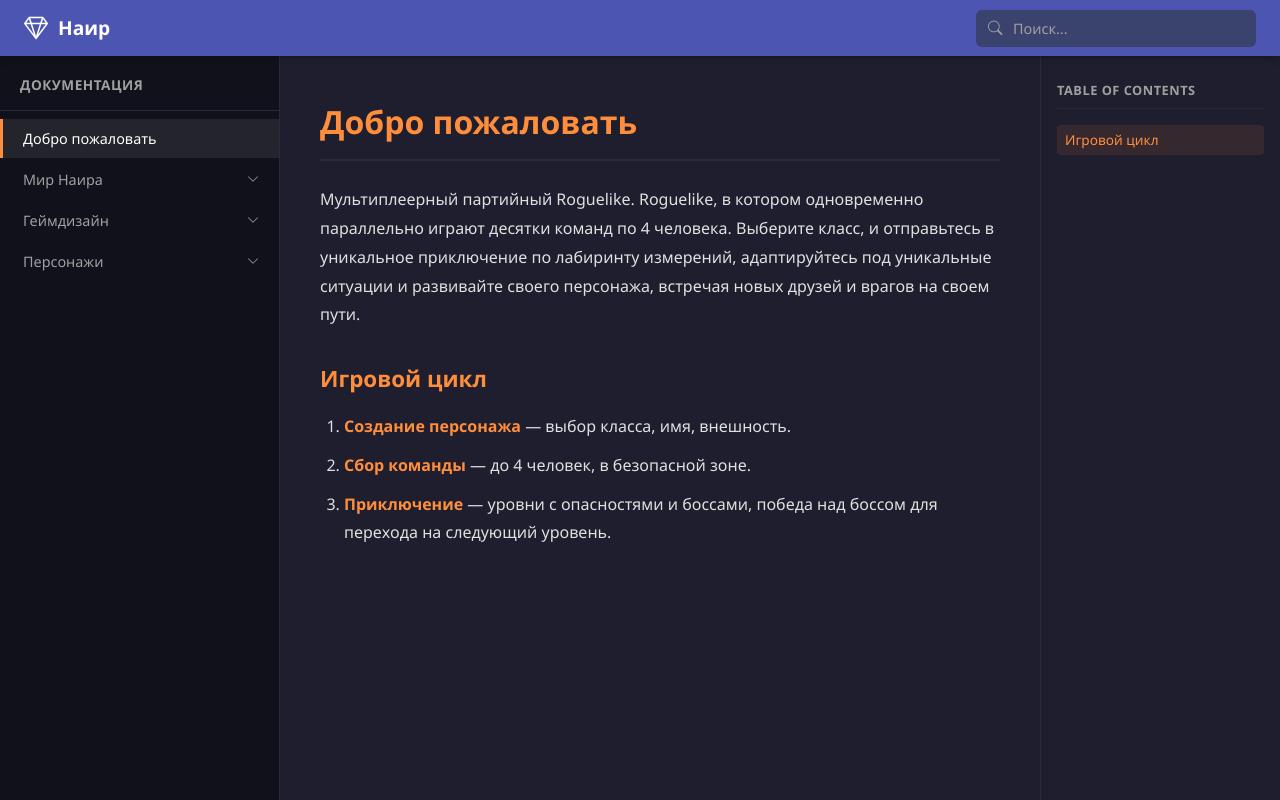
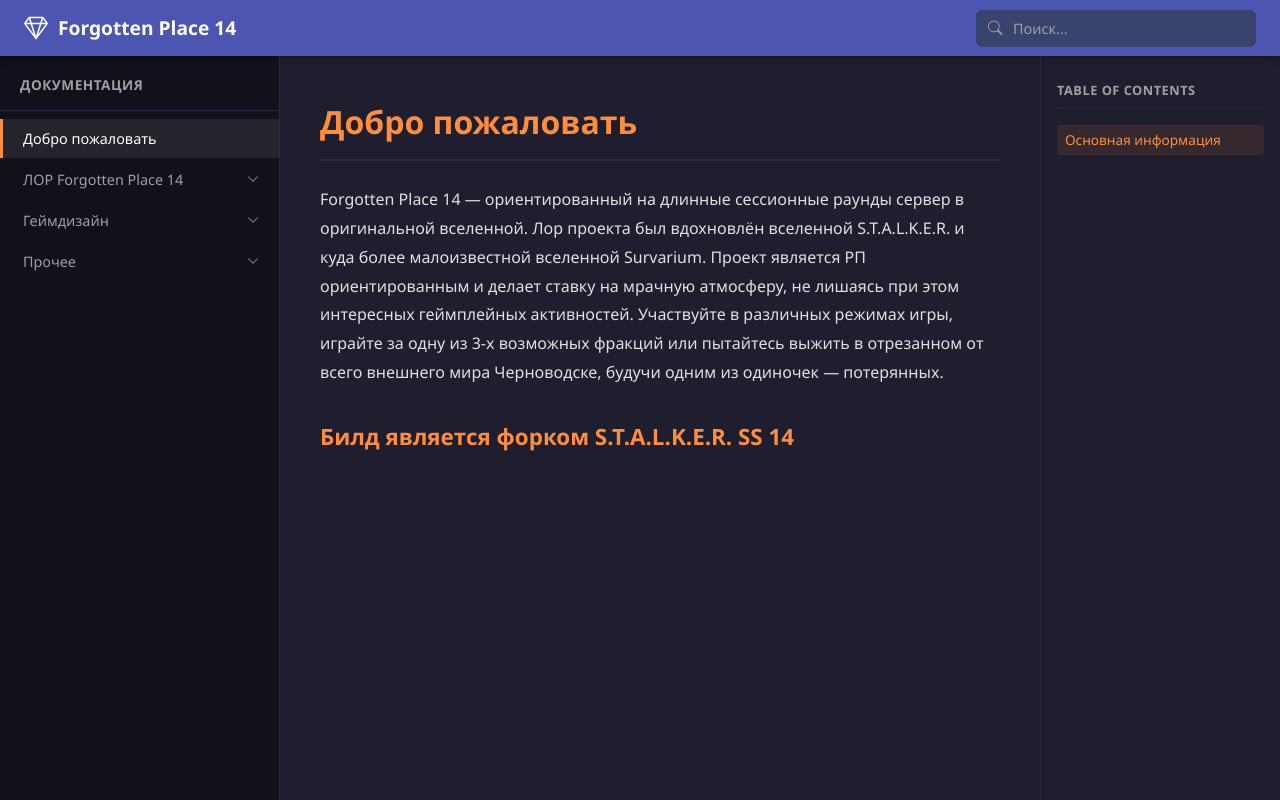
Before and after one commit to Forgotten-Place/Forgotten-Place.github.io, a Flask app: page / in a window 1280 px wide. Run offline with Flask 3, Linux system fonts and the light colour scheme; some web fonts are replaced.

Commit message:
Update base.html

```diff
--- a/templates/base.html
+++ b/templates/base.html
@@ -3,9 +3,9 @@
 <head>
     <meta charset="UTF-8">
     <meta name="viewport" content="width=device-width, initial-scale=1.0">
-    <meta name="description" content="Наир - текстовая фэнтези ролевая игра">
+    <meta name="description" content="Forgotten Place 14 - проект в Spase Station 14">
     <meta name="theme-color" content="#1E1E2E">
-    <title>{% block title %}Наир - Документация{% endblock %}</title>
+    <title>{% block title %}Forgotten Place 14{% endblock %}</title>
 
     <link rel="stylesheet" href="https://cdn.jsdelivr.net/npm/bootstrap-icons@1.11.1/font/bootstrap-icons.css">
     <link rel="stylesheet" href="{{ url_for('static', filename='css/styles.css') }}?v=20260315">
@@ -17,7 +17,7 @@
         <div class="header-left">
             <div class="logo">
                 <i class="bi bi-gem"></i>
-                <span class="logo-text">Наир</span>
+                <span class="logo-text">Forgotten Place 14</span>
             </div>
         </div>
         <div class="header-right">
@@ -40,13 +40,13 @@
                 </li>
                 <li class="nav-item has-children">
                     <a href="#" class="nav-link nav-parent" data-target="sub-lore">
-                        <span>Мир Наира</span>
+                        <span>ЛОР Forgotten Place 14</span>
                         <i class="bi bi-chevron-down nav-arrow"></i>
                     </a>
                     <ul class="nav-sublist" id="sub-lore">
-                        <li><a href="#" class="nav-sublink">Концепция</a></li>
-                        <li><a href="#" class="nav-sublink">География</a></li>
-                        <li><a href="#" class="nav-sublink">Расы</a></li>
+                        <li><a href="#" class="nav-sublink">Предыстория</a></li>
+                        <li><a href="#" class="nav-sublink">Группировки</a></li>
+                        <li><a href="#" class="nav-sublink">ЛОР Черноводска</a></li>
                     </ul>
                 </li>
                 <li class="nav-item has-children">
@@ -55,20 +55,17 @@
                         <i class="bi bi-chevron-down nav-arrow"></i>
                     </a>
                     <ul class="nav-sublist" id="sub-game">
-                        <li><a href="#" class="nav-sublink">Система прокачки</a></li>
-                        <li><a href="#" class="nav-sublink">Магия</a></li>
-                        <li><a href="#" class="nav-sublink">Экономика</a></li>
-                        <li><a href="#" class="nav-sublink">Карта</a></li>
+                        <li><a href="#" class="nav-sublink">Диздок для ЗБТ</a></li>
                     </ul>
                 </li>
                 <li class="nav-item has-children">
                     <a href="#" class="nav-link nav-parent" data-target="sub-chars">
-                        <span>Персонажи</span>
+                        <span>Прочее</span>
                         <i class="bi bi-chevron-down nav-arrow"></i>
                     </a>
                     <ul class="nav-sublist" id="sub-chars">
-                        <li><a href="#" class="nav-sublink">Анкеты</a></li>
-                        <li><a href="#" class="nav-sublink">Арты</a></li>
+                        <li><a href="#" class="nav-sublink">Документация</a></li>
+                        <li><a href="#" class="nav-sublink">Источники</a></li>
                     </ul>
                 </li>
             </ul>
@@ -80,16 +77,11 @@
                 {% block content %}
                 <h1 class="page-title">Добро пожаловать</h1>
                 <div class="content-text">
-                    <p>Мультиплеерный партийный Roguelike. Roguelike, в котором одновременно параллельно играют десятки команд по 4 человека. Выберите класс, и отправьтесь в уникальное приключение по лабиринту измерений, адаптируйтесь под уникальные ситуации и развивайте своего персонажа, встречая новых друзей и врагов на своем пути.</p>
+                    <p>Forgotten Place 14 — ориентированный на длинные сессионные раунды сервер в оригинальной вселенной. Лор проекта был вдохновлён вселенной S.T.A.L.K.E.R. и куда более малоизвестной вселенной Survarium. Проект является РП ориентированным и делает ставку на мрачную атмосферу, не лишаясь при этом интересных геймплейных активностей. Участвуйте в различных режимах игры, играйте за одну из 3-х возможных фракций или пытайтесь выжить в отрезанном от всего внешнего мира Черноводске, будучи одним из одиночек — потерянных.</p>
                 </div>
 
                 <section class="content-section">
-                    <h2 class="section-title">Игровой цикл</h2>
-                    <ol class="content-list">
-                        <li><strong>Создание персонажа</strong> — выбор класса, имя, внешность.</li>
-                        <li><strong>Сбор команды</strong> — до 4 человек, в безопасной зоне.</li>
-                        <li><strong>Приключение</strong> — уровни с опасностями и боссами, победа над боссом для перехода на следующий уровень.</li>
-                    </ol>
+                    <h2 class="section-title">Билд является форком S.T.A.L.K.E.R. SS 14 </h2>
                 </section>
                 {% endblock %}
             </div>
@@ -100,7 +92,7 @@
             <div class="toc-header">Table of contents</div>
             <ul class="toc-list" id="tocList">
                 {% block toc %}
-                <li><a href="#" class="toc-link active">Игровой цикл</a></li>
+                <li><a href="#" class="toc-link active">Основная информация</a></li>
                 {% endblock %}
             </ul>
         </aside>
```
